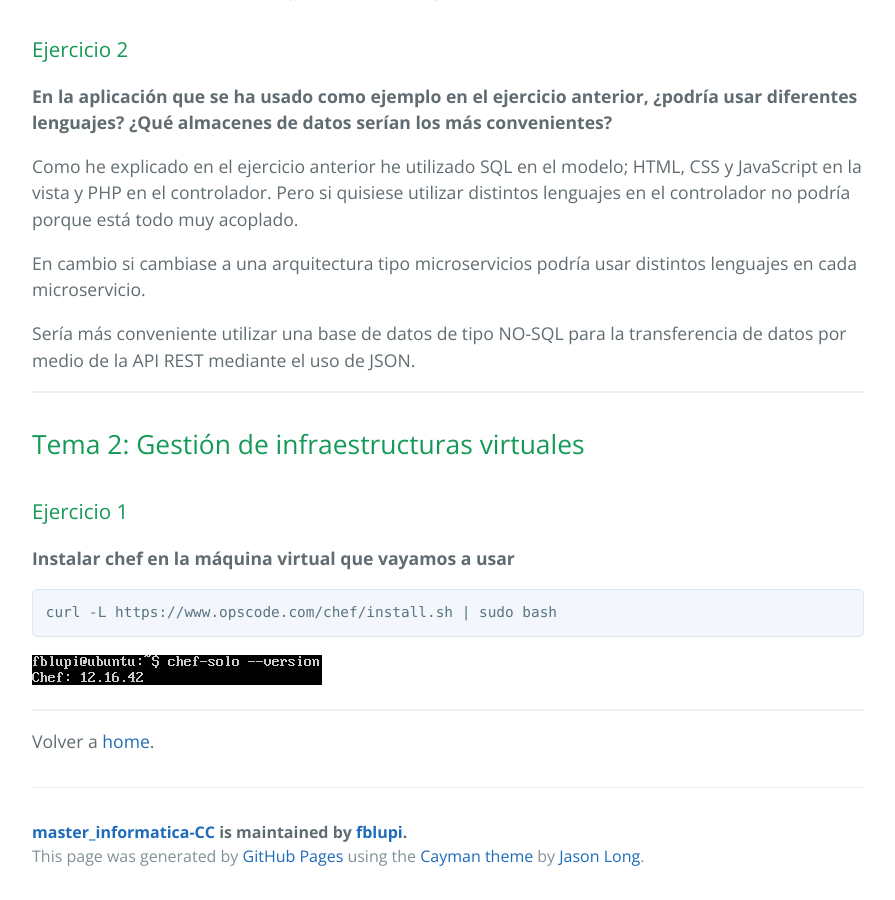
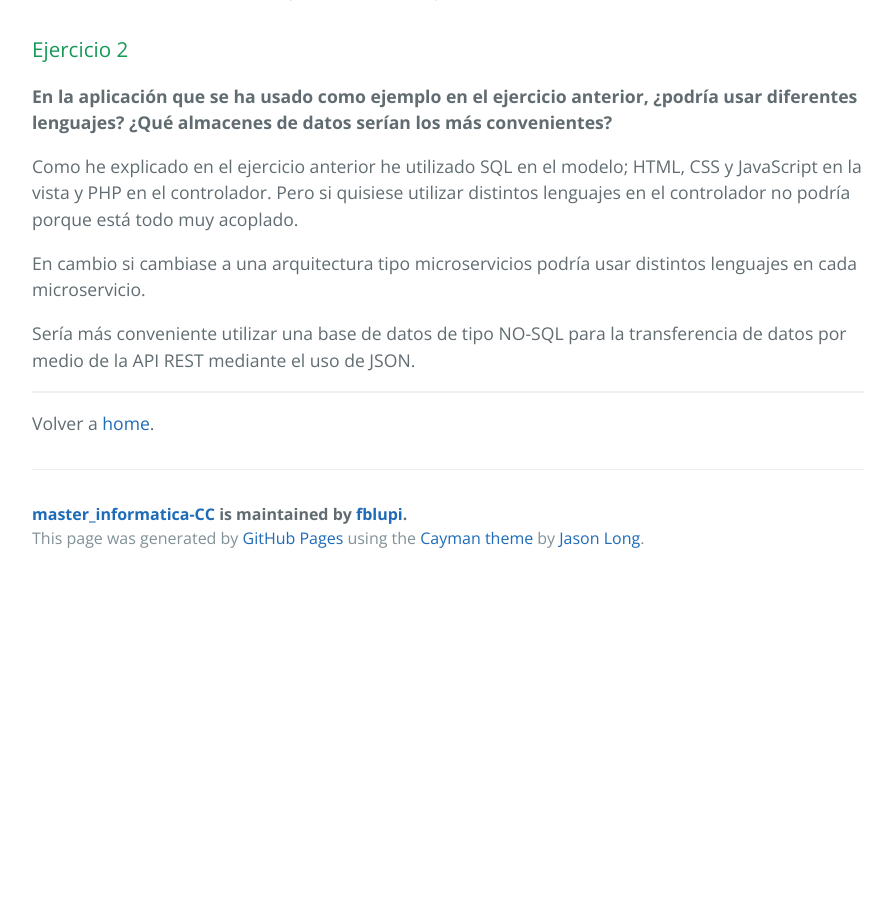
Before and after one commit to fblupi/master_informatica-CCFI, a Jekyll site: the page built from ejercicios-1.md, in a window 1280 px wide and 900 px high, scrolled down 978 px. Shown: the whole window, without its empty margins (192-1087 px from the left). Built offline with Jekyll 4.4.1, drawn with Linux system fonts in a browser that asks for light colours; after the commit the page ends 1560 px from its top, so only the background shows below that.

Commit message:
Arreglando enlaces a ejercicios closes #23

````diff
--- a/ejercicios.md
+++ b/ejercicios-1.md
@@ -32,18 +32,4 @@ Sería más conveniente utilizar una base de datos de tipo NO-SQL para la transf
 
 ---
 
-## Tema 2: Gestión de infraestructuras virtuales
-
-### Ejercicio 1
-
-**Instalar chef en la máquina virtual que vayamos a usar**
-
-```
-curl -L https://www.opscode.com/chef/install.sh | sudo bash
-```
-
-![Chef Installation](images/chef-installation.png "chef-installation")
-
----
-
 Volver a [home](index).
````
Also changed, not shown: ejercicios-2.md (added, +21 -0 lines), index.md (+2 -2 lines).
